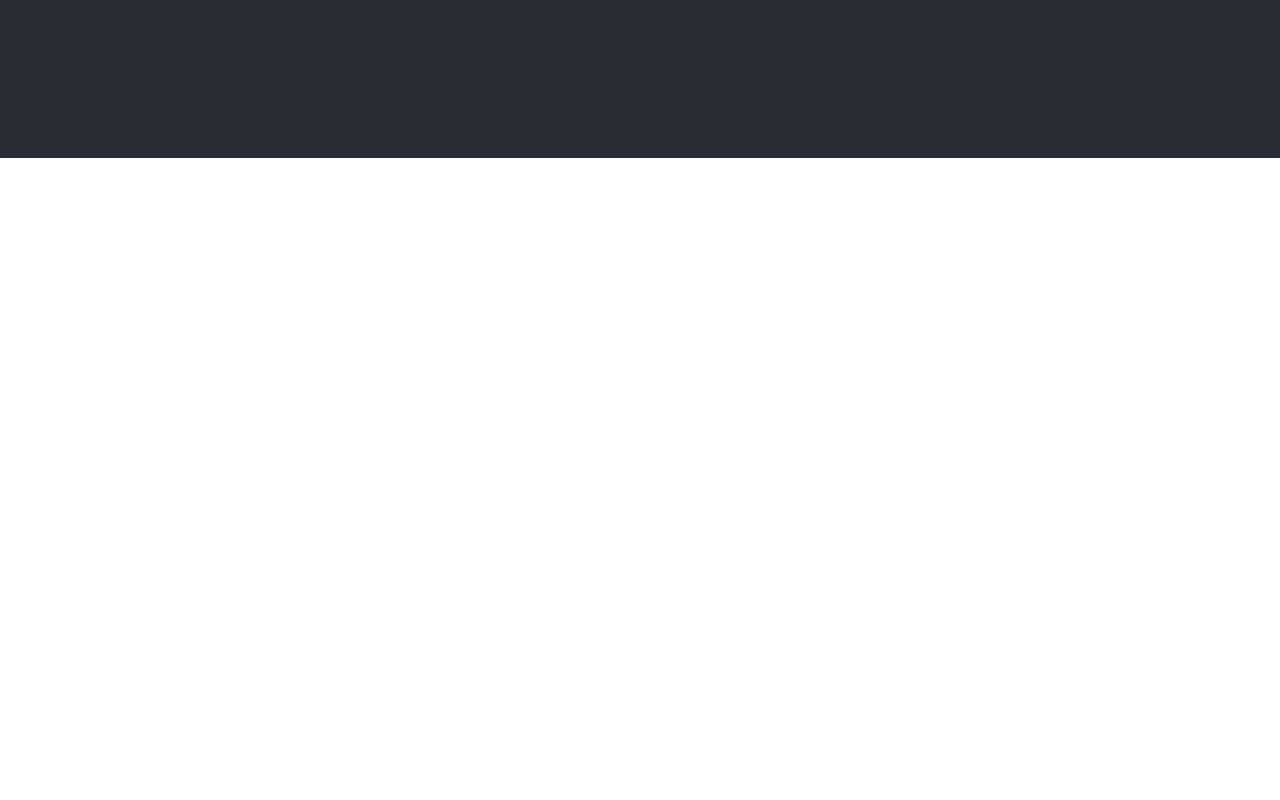
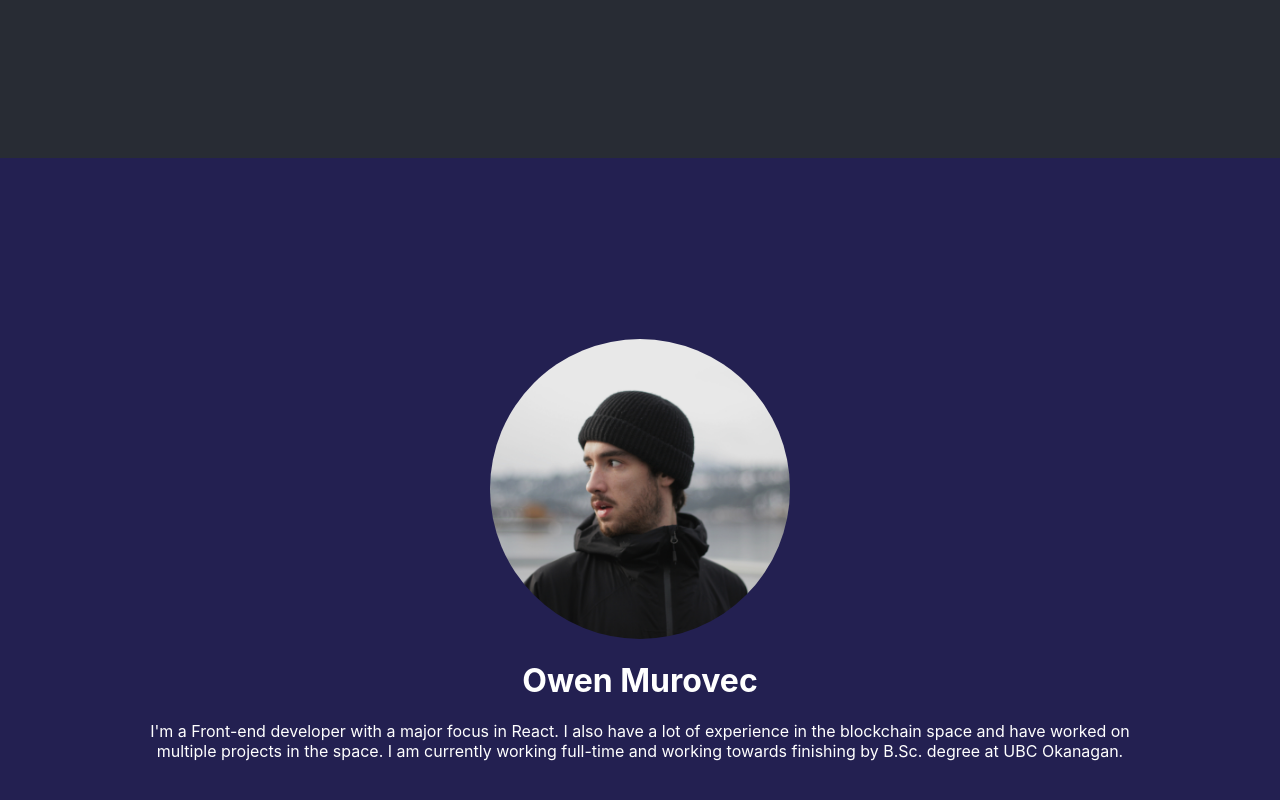
Before and after one commit to checklick-2/team-exercise, a React (Create React App) app: page / in a window 1280 px wide. Shown: the part 642-1442 px from the top of the page. Before the commit the page ends 800 px from the top, so only its background shows below. Built offline with nearby package versions, Linux system fonts and the light colour scheme.

Commit message:
Create Owen Section

```diff
--- a/src/App.js
+++ b/src/App.js
@@ -1,3 +1,4 @@
+import Owen from "./components/owen";
 import "./App.css";
 
 function App() {
@@ -7,6 +8,7 @@ function App() {
         <h1>Checklick 2</h1>
         <h2>Meet the team</h2>
       </header>
+      <Owen />
     </div>
   );
 }
--- /dev/null
+++ b/src/components/owen.css
@@ -0,0 +1,24 @@
+#owen {
+  min-height: 100vh;
+  display: flex;
+  justify-content: center;
+  align-items: center;
+  flex-direction: column;
+  background-color: #232051;
+  color: white;
+}
+
+#owen img {
+  width: 300px;
+  height: 300px;
+  border-radius: 150px;
+  object-fit: cover;
+}
+
+#owen .text-container h1 {
+  max-width: 80vw;
+}
+
+#owen .text-container p {
+  max-width: 80vw;
+}
--- /dev/null
+++ b/src/components/owen.jsx
@@ -0,0 +1,19 @@
+import profileSrc from "../assets/owen.jpg";
+import "./owen.css";
+
+export default function Owen() {
+  return (
+    <div id="owen">
+      <img alt="owen-profile" src={profileSrc} />
+      <div className="text-container">
+        <h1>Owen Murovec</h1>
+        <p>
+          I'm a Front-end developer with a major focus in React. I also have a
+          lot of experience in the blockchain space and have worked on multiple
+          projects in the space. I am currently working full-time and working
+          towards finishing by B.Sc. degree at UBC Okanagan.
+        </p>
+      </div>
+    </div>
+  );
+}
```
Also changed, not shown: src/assets/owen.jpg (added).
